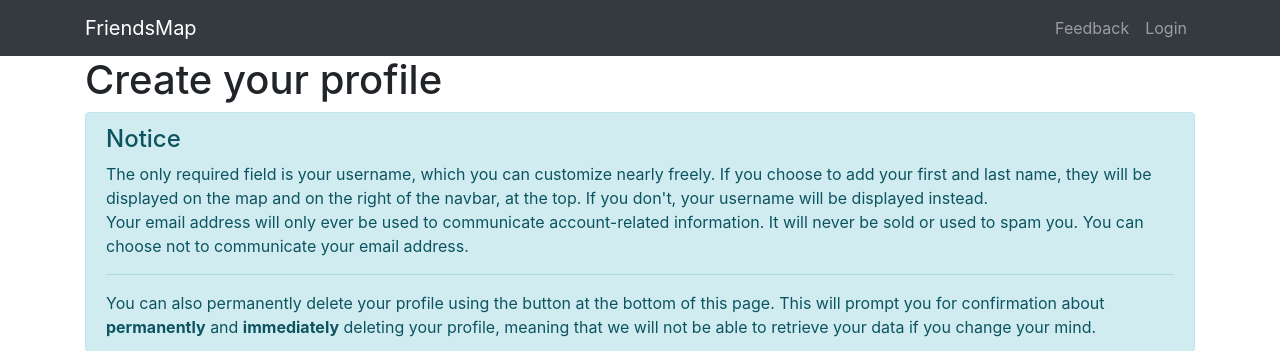
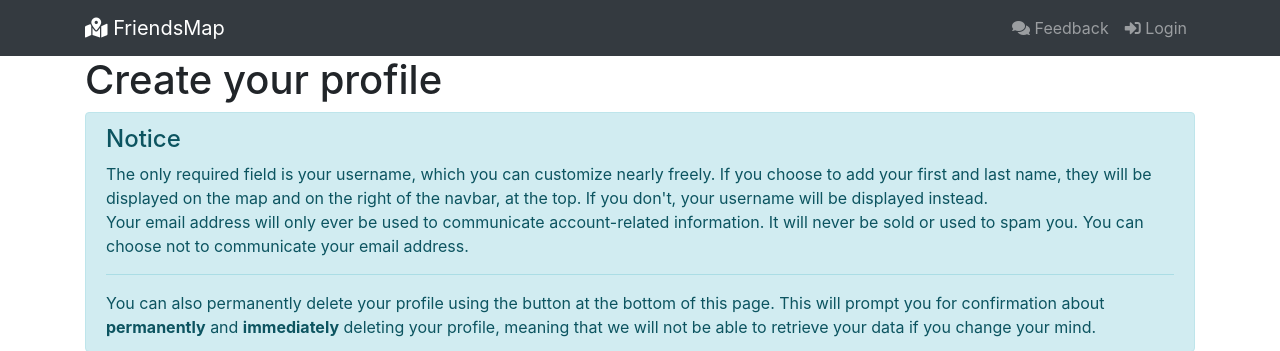
Before and after one commit to Crocmagnon/friendsmap, a Django app: page /accounts/signup in a window 1280 px wide. Shown: the top 351 px of the page. Run offline with Django 3.2, Linux system fonts and the light colour scheme; data that the repository does not hold is empty; some libraries are stand-ins or nearby versions.

Commit message:
Mooooaaaaar icons (the end)

```diff
--- a/map/templates/map/navbar.html
+++ b/map/templates/map/navbar.html
@@ -1,6 +1,6 @@
 <nav class="navbar navbar-expand-lg navbar-dark bg-dark">
     <div class="container">
-        <a class="navbar-brand" href="{% url 'map' %}">{{ app.site.name }}</a>
+        <a class="navbar-brand" href="{% url 'map' %}"><i class="fas fa-map-marked-alt"></i> {{ app.site.name }}</a>
         <button class="navbar-toggler" type="button" data-toggle="collapse" data-target="#navbarSupportedContent"
                 aria-controls="navbarSupportedContent" aria-expanded="false" aria-label="Toggle navigation">
             <span class="navbar-toggler-icon"></span>
@@ -8,26 +8,26 @@
 
         <div class="collapse navbar-collapse" id="navbarSupportedContent">
             <ul class="navbar-nav ml-auto">
-                <li class="nav-item"><a class="nav-link" href="{{ app.site.repository.bugtracker }}">Feedback</a></li>
+                <li class="nav-item"><a class="nav-link" href="{{ app.site.repository.bugtracker }}"><i class="fas fa-comments"></i> Feedback</a></li>
                 <li class="nav-item dropdown">
                     {% if user.is_authenticated %}
                         <a class="nav-link dropdown-toggle" href="#" id="navbarDropdown" role="button"
                            data-toggle="dropdown"
                            aria-haspopup="true" aria-expanded="false">
-                            {% firstof user.get_full_name user.username %}
+                            <i class="fas fa-user"></i> {% firstof user.get_full_name user.username %}
                         </a>
                         <div class="dropdown-menu dropdown-menu-right" aria-labelledby="navbarDropdown">
                             {% if user.is_staff %}
-                                <a class="dropdown-item" href="{% url 'admin:index' %}">Admin</a>
+                                <a class="dropdown-item" href="{% url 'admin:index' %}"><i class="fas fa-tools"></i> Admin</a>
                                 <div role="separator" class="dropdown-divider"></div>
                             {% endif %}
-                            <a class="dropdown-item" href="{% url 'change-profile' %}">Edit profile</a>
-                            <a class="dropdown-item" href="{% url 'password_change' %}">Change password</a>
+                            <a class="dropdown-item" href="{% url 'change-profile' %}"><i class="fas fa-user-edit"></i> Edit profile</a>
+                            <a class="dropdown-item" href="{% url 'password_change' %}"><i class="fas fa-key"></i> Change password</a>
                             <div role="separator" class="dropdown-divider"></div>
-                            <a class="dropdown-item" href="{% url 'logout' %}">Logout</a>
+                            <a class="dropdown-item" href="{% url 'logout' %}"><i class="fas fa-sign-out-alt"></i> Logout</a>
                         </div>
                     {% else %}
-                        <a class="nav-link" href="{% url 'login' %}">Login</a>
+                        <a class="nav-link" href="{% url 'login' %}"><i class="fas fa-sign-in-alt"></i> Login</a>
                     {% endif %}
                 </li>
             </ul>
--- a/map/views.py
+++ b/map/views.py
@@ -24,7 +24,7 @@ class MapView(LoginRequiredMixin, QuickActionsMixin, generic.DetailView):
                 'url': reverse_lazy('change-location'),
                 'category': 'primary',
                 'display': f'Change your location',
-                'icon': 'fas fa-map-marked-alt',
+                'icon': 'fas fa-map-marker-alt',
             }, {
                 'url': reverse_lazy('delete-location'),
                 'category': 'warning',
@@ -36,7 +36,7 @@ class MapView(LoginRequiredMixin, QuickActionsMixin, generic.DetailView):
                 'url': reverse_lazy('add-location'),
                 'category': 'primary',
                 'display': f'Add your location',
-                'icon': 'fas fa-map-marked-alt',
+                'icon': 'fas fa-map-marker-alt',
             }]
 
         actions.append({
```
